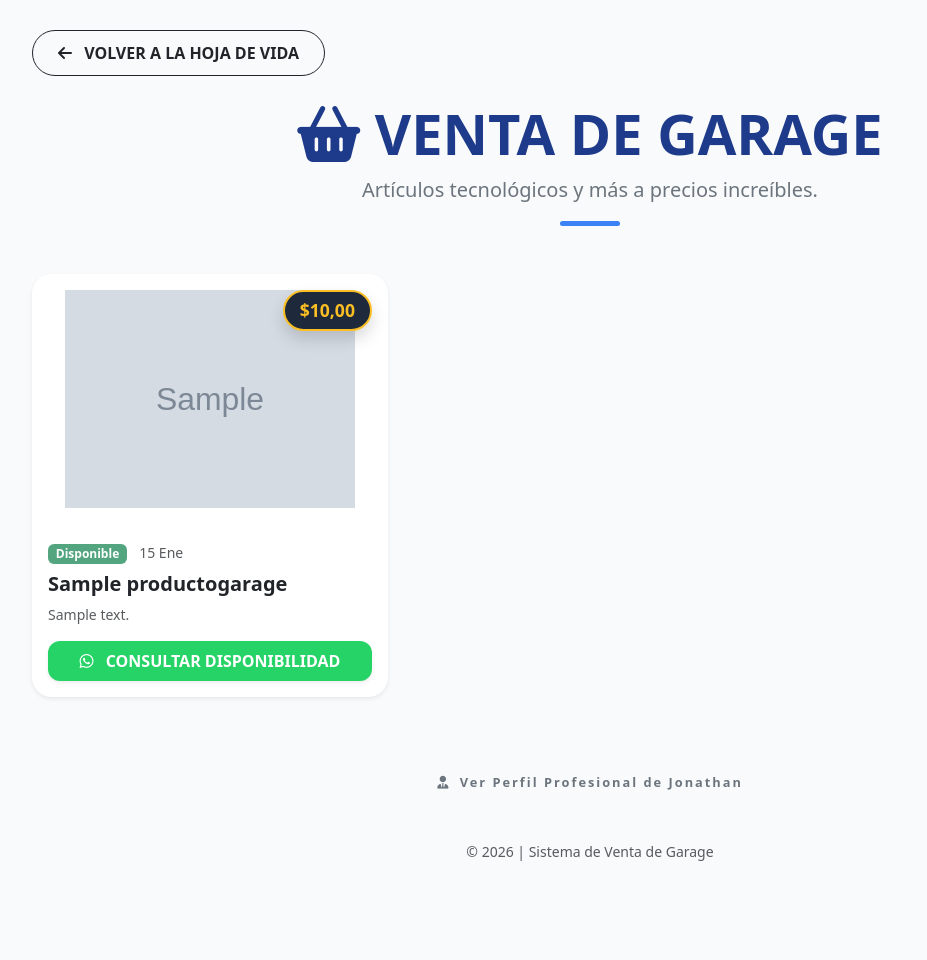
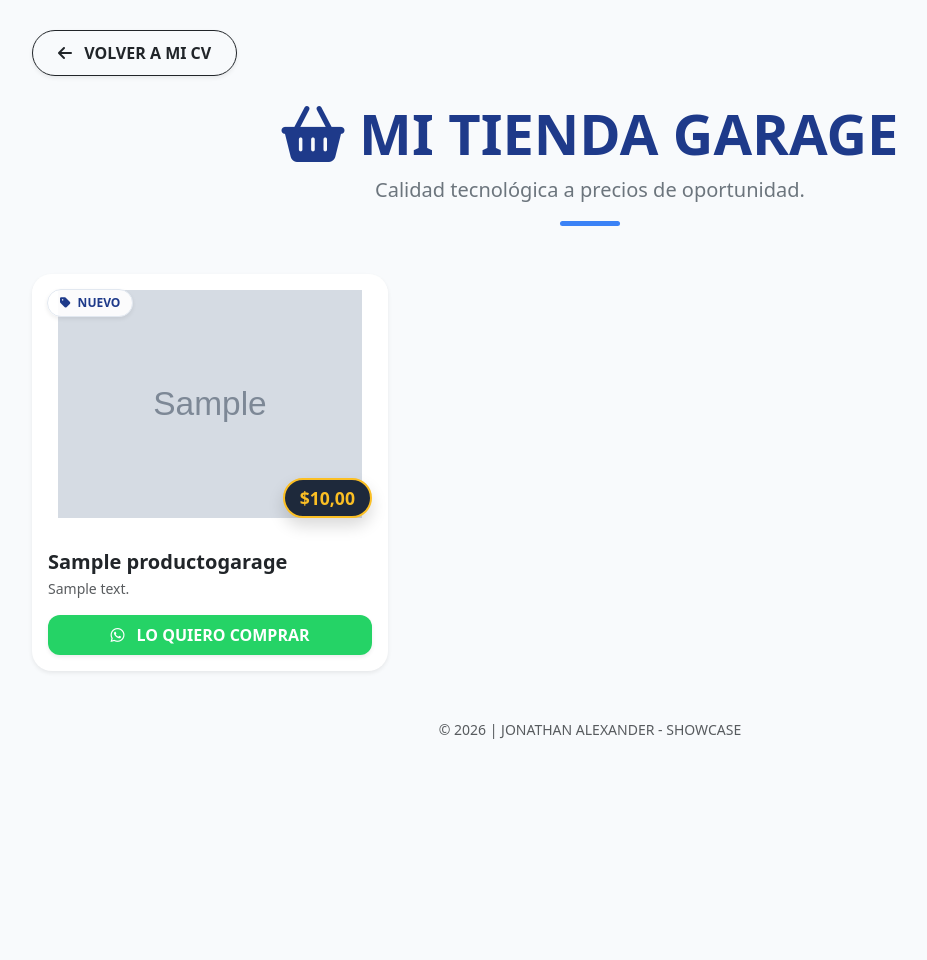
Before and after one commit to JABS34/hojadevida, a Django app: page /garage/ in a window 1280 px wide. Shown: the whole page, without its empty margins (50-977 px from the left). After the commit the page ends 739 px from the top, so only its background shows below. Run offline with Django 5.2, Linux system fonts and the light colour scheme; tables that the repository leaves empty hold one stand-in row (values such as "Sample post"); grey boxes marked "Sample" are stand-in pictures.

Commit message:
Update garage.html

```diff
--- a/tasks/templates/garage.html
+++ b/tasks/templates/garage.html
@@ -8,93 +8,82 @@
     <link href="https://cdnjs.cloudflare.com/ajax/libs/font-awesome/6.0.0/css/all.min.css" rel="stylesheet">
     <style>
         body { background-color: #f8fafc; padding-top: 30px; padding-bottom: 50px; }
-        .card { border: none; border-radius: 20px; transition: all 0.3s ease; }
-        .card:hover { transform: translateY(-10px); shadow: 0 10px 20px rgba(0,0,0,0.1); }
+        .card { border: none; border-radius: 20px; transition: all 0.3s ease; overflow: hidden; }
+        .card:hover { transform: translateY(-10px); box-shadow: 0 15px 30px rgba(0,0,0,0.1); }
         .price-tag {
-            background: #1e293b;
-            color: #fbbf24;
-            padding: 5px 15px;
-            border-radius: 50px;
-            font-weight: 800;
-            border: 2px solid #fbbf24;
-            font-size: 1.1rem;
+            background: #1e293b; color: #fbbf24; padding: 5px 15px; border-radius: 50px;
+            font-weight: 800; border: 2px solid #fbbf24; font-size: 1.1rem;
         }
-        .btn-whatsapp { background: #25d366; border: none; border-radius: 12px; color: white; font-weight: bold; transition: background 0.3s; }
+        .status-badge {
+            position: absolute; top: 15px; left: 15px; background: rgba(255,255,255,0.9);
+            padding: 4px 12px; border-radius: 50px; font-size: 0.75rem; font-weight: bold;
+            color: #1e3a8a; border: 1px solid #e2e8f0;
+        }
+        .btn-whatsapp { background: #25d366; border: none; border-radius: 12px; color: white; font-weight: bold; }
         .btn-whatsapp:hover { background: #1ebe57; color: white; }
-        .btn-back { border-radius: 50px; font-weight: bold; padding: 10px 25px; transition: all 0.3s; }
+        .btn-back { border-radius: 50px; font-weight: bold; padding: 10px 25px; }
     </style>
 </head>
 <body>
 
 <main class="container">
     <div class="mb-4">
-        <a href="/perfil/jabs6393/" class="btn btn-outline-dark btn-back">
-            <i class="fas fa-arrow-left me-2"></i> VOLVER A LA HOJA DE VIDA
+        <a href="/perfil/jabs6393/" class="btn btn-outline-dark btn-back shadow-sm">
+            <i class="fas fa-arrow-left me-2"></i> VOLVER A MI CV
         </a>
     </div>
 
     <div class="text-center mb-5">
         <h1 class="display-4 fw-bold text-uppercase" style="color: #1e3a8a;">
-            <i class="fas fa-shopping-basket"></i> Venta de Garage
+            <i class="fas fa-shopping-basket"></i> Mi Tienda Garage
         </h1>
-        <p class="lead text-secondary">Artículos tecnológicos y más a precios increíbles.</p>
-        <div style="width: 60px; height: 5px; background: #3b82f6; margin: 10px auto; border-radius: 10px;"></div>
+        <p class="lead text-secondary">Calidad tecnológica a precios de oportunidad.</p>
+        <div style="width: 60px; height: 5px; background: #3b82f6; margin: 0 auto; border-radius: 10px;"></div>
     </div>
 
     <div class="row row-cols-1 row-cols-md-2 row-cols-lg-3 g-4">
         {% for producto in productos %}
         <div class="col">
-            <div class="card h-100 shadow-sm">
-                <div class="position-relative bg-white d-flex align-items-center justify-content-center p-3" style="height: 250px; border-radius: 20px 20px 0 0;">
+            <div class="card h-100 shadow-sm bg-white">
+                <div class="position-relative d-flex align-items-center justify-content-center p-3" style="height: 260px; background: #fff;">
+
+                    <div class="status-badge shadow-sm">
+                        <i class="fas fa-tag me-1"></i> {{ producto.estado|upper }}
+                    </div>
+
                     {% if producto.imagen %}
                         <img src="{{ producto.imagen.url }}" class="img-fluid" alt="{{ producto.nombre }}" style="max-height: 100%; object-fit: contain;">
-                    {% else %}
-                        <i class="fas fa-image text-light" style="font-size: 4rem;"></i>
                     {% endif %}
 
-                    <div class="position-absolute top-0 end-0 m-3 shadow price-tag">
+                    <div class="position-absolute bottom-0 end-0 m-3 shadow price-tag">
                         ${{ producto.precio }}
                     </div>
                 </div>
 
                 <div class="card-body d-flex flex-column">
-                    <div class="mb-2">
-                        <span class="badge bg-success opacity-75">Disponible</span>
-                        <small class="text-muted ms-2">{{ producto.fecha_publicado|date:"d M" }}</small>
-                    </div>
-
-                    <h5 class="card-title fw-bold text-dark">{{ producto.nombre }}</h5>
-                    <p class="card-text text-muted small flex-grow-1">
-                        {{ producto.descripcion|default:"Sin descripción adicional disponible." }}
+                    <h5 class="card-title fw-bold text-dark mb-1">{{ producto.nombre }}</h5>
+                    <p class="card-text text-muted small flex-grow-1 mb-3">
+                        {{ producto.descripcion }}
                     </p>
 
-                    <a href="https://wa.me/593987654321?text=Hola,%20me%20interesa%20el%20producto:%20{{ producto.nombre }}"
+                    <a href="https://wa.me/593987654321?text=Hola%20Jonathan!%20Me%20interesa%20el%20producto:%20{{ producto.nombre }}%20que%20tienes%20en%20tu%20garage%20por%20${{ producto.precio }}."
                        target="_blank"
                        class="btn btn-whatsapp w-100 py-2 shadow-sm">
-                        <i class="fab fa-whatsapp me-2"></i> CONSULTAR DISPONIBILIDAD
+                        <i class="fab fa-whatsapp me-2"></i> LO QUIERO COMPRAR
                     </a>
                 </div>
             </div>
         </div>
         {% empty %}
         <div class="col-12 text-center py-5">
-            <div class="p-5 bg-white rounded-4 shadow-sm">
-                <i class="fas fa-box-open text-light mb-3" style="font-size: 3rem;"></i>
-                <p class="text-muted">Por el momento no hay artículos disponibles. ¡Vuelve pronto!</p>
-            </div>
+            <p class="text-muted">No hay artículos disponibles actualmente.</p>
         </div>
         {% endfor %}
     </div>
-
-    <div class="text-center mt-5 pt-4">
-        <a href="/perfil/jabs6393/" class="text-decoration-none text-secondary fw-bold uppercase" style="font-size: 0.8rem; letter-spacing: 2px;">
-            <i class="fas fa-user-tie me-1"></i> Ver Perfil Profesional de Jonathan
-        </a>
-    </div>
 </main>
 
-<footer class="text-center py-5 text-muted small uppercase">
-    &copy; 2026 | Sistema de Venta de Garage
+<footer class="text-center py-5 text-muted small">
+    &copy; 2026 | JONATHAN ALEXANDER - SHOWCASE
 </footer>
 
 </body>
```
